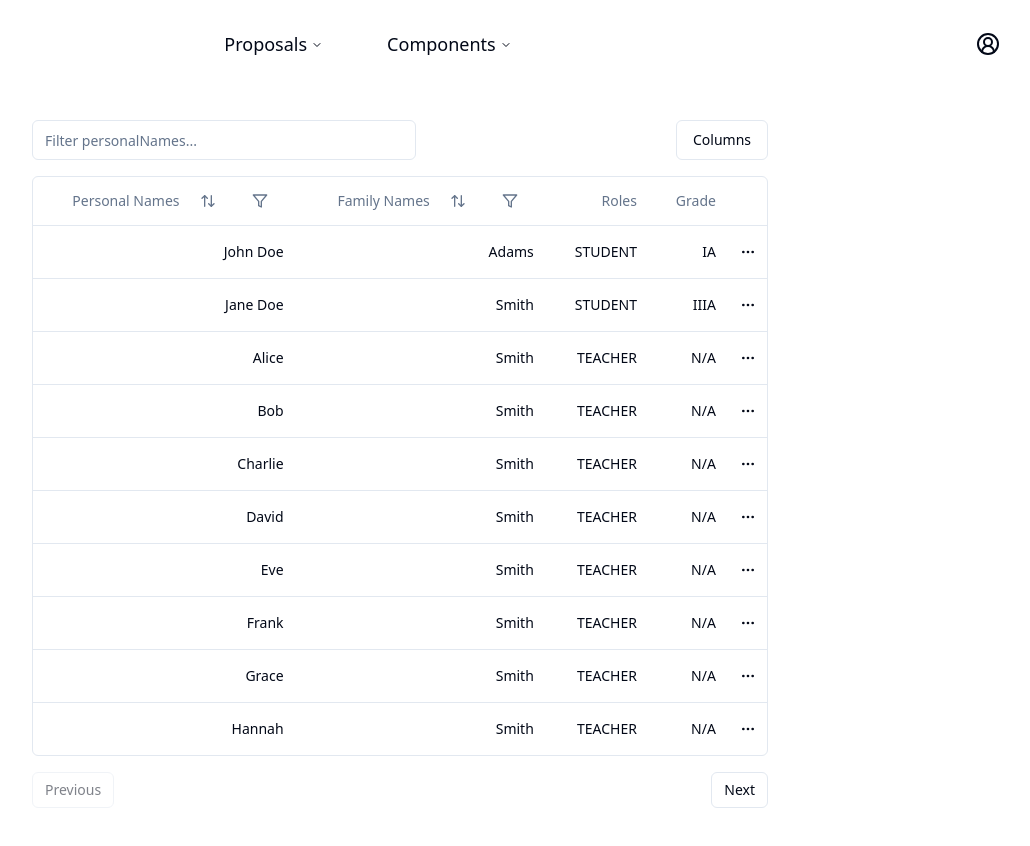
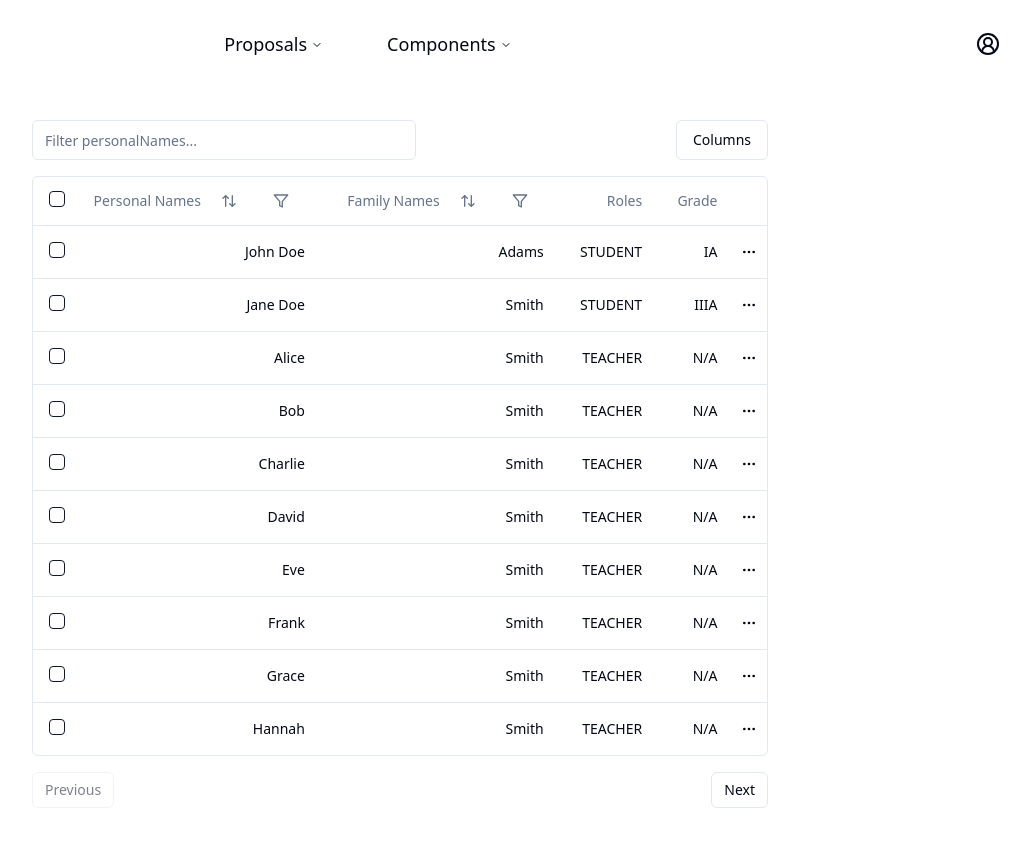
Before and after one commit to Adam0Sam/digital-voting-platform, a React (Vite) app in the folder apps/client/: page /user in a window 1280 px wide. Shown: the top 846 px of the page, without its empty margins (240-1270 px from the left). Built offline with nearby package versions, Linux system fonts and the light colour scheme.

Commit message:
Select Button

```diff
--- a/apps/client/package.json
+++ b/apps/client/package.json
@@ -11,6 +11,7 @@
   },
   "dependencies": {
     "@hookform/resolvers": "^3.9.0",
+    "@radix-ui/react-checkbox": "^1.1.1",
     "@radix-ui/react-dialog": "^1.1.1",
     "@radix-ui/react-dropdown-menu": "^2.1.1",
     "@radix-ui/react-label": "^2.1.0",
--- a/apps/client/src/components/tables/user/DataTable.tsx
+++ b/apps/client/src/components/tables/user/DataTable.tsx
@@ -42,7 +42,7 @@
   const [columnFilters, setColumnFilters] = useState<ColumnFiltersState>([]);
   const { filterColumn } = useFilterColumn();
   const [columnVisibility, setColumnVisibility] = useState<VisibilityState>({});
-
+  const [rowSelection, setRowSelection] = useState({});
   const table = useReactTable({
     data,
     columns,
@@ -53,10 +53,12 @@
     onColumnFiltersChange: setColumnFilters,
     getFilteredRowModel: getFilteredRowModel(),
     onColumnVisibilityChange: setColumnVisibility,
+    onRowSelectionChange: setRowSelection,
     state: {
       sorting,
       columnFilters,
       columnVisibility,
+      rowSelection,
     },
   });
 
--- a/apps/client/src/components/tables/user/UserColumns.tsx
+++ b/apps/client/src/components/tables/user/UserColumns.tsx
@@ -12,6 +12,7 @@
 import { UserSelectionColumn } from './common/column.enum';
 import useFilterColumn from './context/FilterColumnContext';
 import { UserSelectionRow } from './common/user-selection.type';
+import { Checkbox } from '@/components/ui/checkbox';
 
 const PersonalNamesHeader = ({
   column,
@@ -64,6 +65,32 @@
 };
 
 export const columns: ColumnDef<UserSelectionRow>[] = [
+  {
+    id: 'select',
+    header: ({ table }) => (
+      <Checkbox
+        checked={
+          table.getIsAllRowsSelected() ||
+          (table.getIsSomeRowsSelected() && 'indeterminate')
+        }
+        onCheckedChange={value => table.toggleAllRowsSelected(!!value)}
+        aria-label="Select all rows"
+      />
+    ),
+    cell: ({ row }) => {
+      return (
+        <div>
+          <Checkbox
+            checked={row.getIsSelected()}
+            onCheckedChange={value => row.toggleSelected(!!value)}
+            aria-label={`Select row ${row.id}`}
+          />
+        </div>
+      );
+    },
+    enableSorting: false,
+    enableHiding: false,
+  },
   {
     accessorKey: UserSelectionColumn.PersonalNames,
     header: PersonalNamesHeader,
--- /dev/null
+++ b/apps/client/src/components/ui/checkbox.tsx
@@ -0,0 +1,28 @@
+import * as React from 'react';
+import * as CheckboxPrimitive from '@radix-ui/react-checkbox';
+import { Check } from 'lucide-react';
+
+import { cn } from '@/lib/utils';
+
+const Checkbox = React.forwardRef<
+  React.ElementRef<typeof CheckboxPrimitive.Root>,
+  React.ComponentPropsWithoutRef<typeof CheckboxPrimitive.Root>
+>(({ className, ...props }, ref) => (
+  <CheckboxPrimitive.Root
+    ref={ref}
+    className={cn(
+      'peer h-4 w-4 shrink-0 rounded-sm border border-primary ring-offset-background focus-visible:outline-none focus-visible:ring-2 focus-visible:ring-ring focus-visible:ring-offset-2 disabled:cursor-not-allowed disabled:opacity-50 data-[state=checked]:bg-primary data-[state=checked]:text-primary-foreground',
+      className,
+    )}
+    {...props}
+  >
+    <CheckboxPrimitive.Indicator
+      className={cn('flex items-center justify-center text-current')}
+    >
+      <Check className="h-4 w-4" />
+    </CheckboxPrimitive.Indicator>
+  </CheckboxPrimitive.Root>
+));
+Checkbox.displayName = CheckboxPrimitive.Root.displayName;
+
+export { Checkbox };
```
Also changed, not shown: 1 other file (tests, documents, lock files or other folders).
